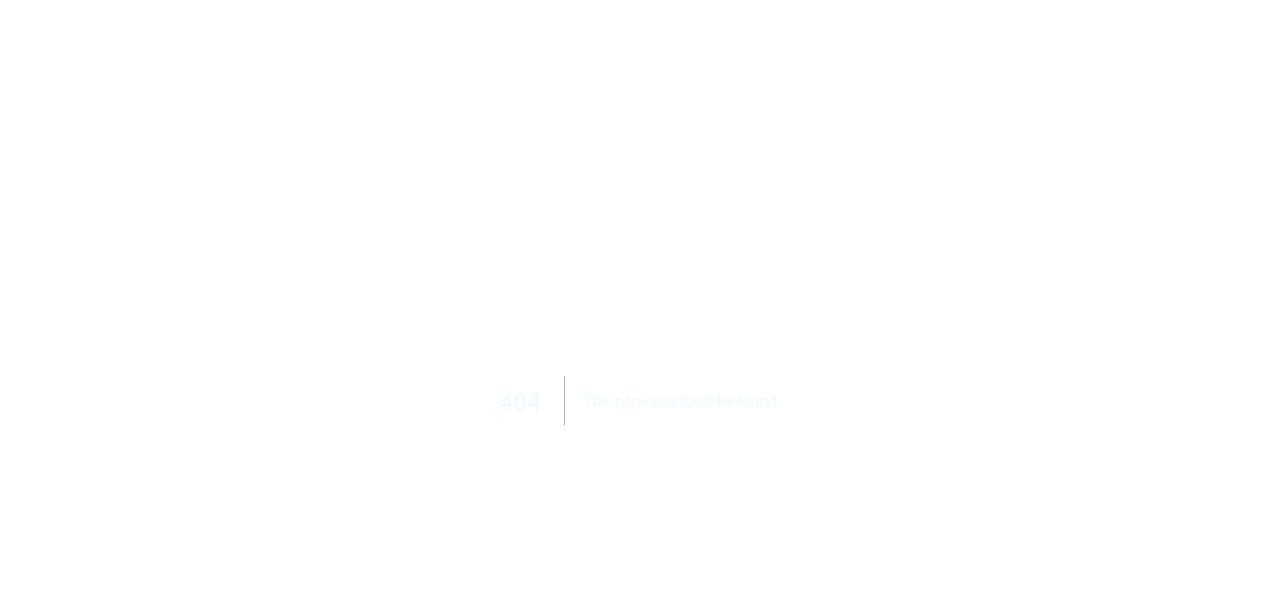
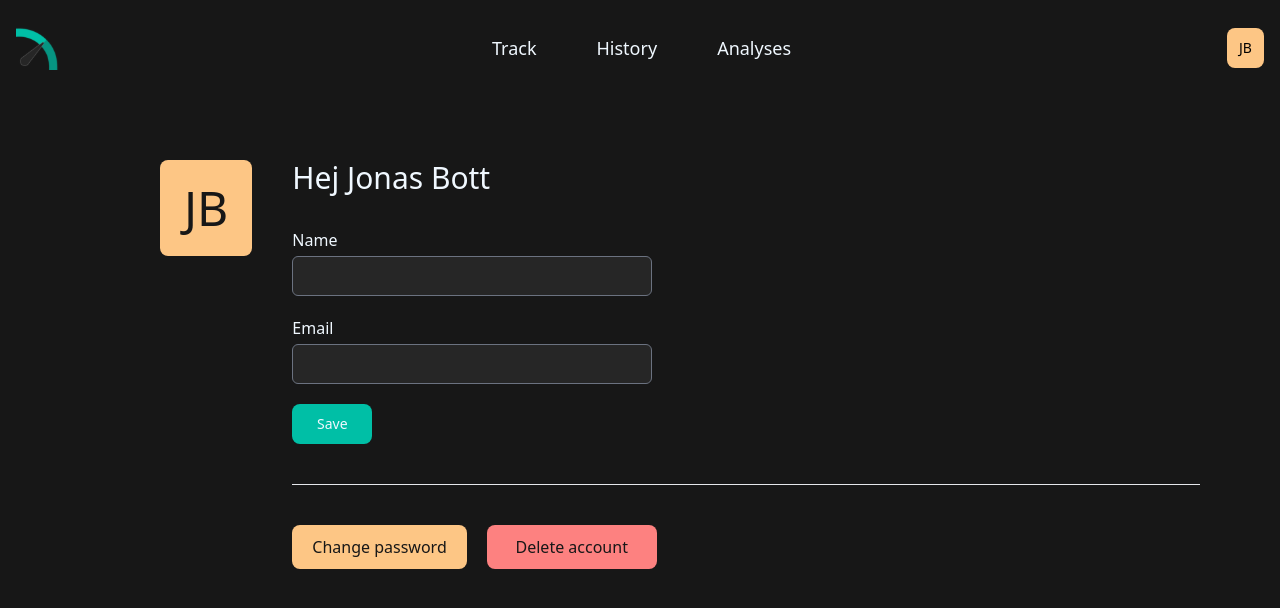
Before and after one commit to D3nn7/worktime-tracker, a Next.js app in the folder worktime-tracker-dev/: page /account in a window 1280 px wide. Before the commit this address had no page. Shown: the top 608 px of the page. Built offline with nearby package versions, Linux system fonts and the light colour scheme.

Commit message:
revise default background and paging

```diff
--- a/worktime-tracker-dev/components/analyses/TimeBox.tsx
+++ b/worktime-tracker-dev/components/analyses/TimeBox.tsx
@@ -2,9 +2,6 @@ import { ITimeBoxProps as Props } from "../../lib/types/types";
 
 export default function TimeBox(props: Props) {
     return (
-        // <div
-        //     className={`bg-account-input py-5 pl-4 pr-64 flex flex-col rounded-lg ${props.style} `}
-        // >
         <div
             className={`bg-account-input py-5 pl-4 flex flex-col rounded-lg ${props.style} `}
         >
--- a/worktime-tracker-dev/components/navigation/AccountSideBar.tsx
+++ b/worktime-tracker-dev/components/navigation/AccountSideBar.tsx
@@ -38,7 +38,7 @@ export default function AccountDropdown(props: Props) {
                     </li>
                     <li>
                         <Link
-                            href={"/account/account"}
+                            href={"/account"}
                             className="block px-4 py-2 hover:bg-[#404040] rounded-md"
                         >
                             Account Settings
--- a/worktime-tracker-dev/components/navigation/NavBarTracking.tsx
+++ b/worktime-tracker-dev/components/navigation/NavBarTracking.tsx
@@ -9,7 +9,7 @@ import AccountSideBar from "./AccountSideBar";
 
 export default function NavBar() {
     const router = useRouter();
-    const [navAccount, setNavAccount] = useState<string>("account/account");
+    const [navAccount, setNavAccount] = useState<string>("account");
 
     useEffect(() => {
         if (router.query.id === "account") {
--- a/worktime-tracker-dev/pages/account/[id].tsx
+++ b/worktime-tracker-dev/pages/account/[id].tsx
@@ -4,7 +4,6 @@ import Verify from "../../components/account/Verify";
 import ResetPassword from "../../components/account/ResetPassword";
 import { NextRequest } from "next/server";
 import { useRouter } from "next/router";
-import Account from "../../components/account/Account";
 import Image from "next/image";
 import Logo from "../../assets/Logo.svg";
 
@@ -21,23 +20,13 @@ export default function AccountDefault(req: NextRequest) {
                 return <Verify />;
             case "resetPassword":
                 return <ResetPassword />;
-            case "account":
-                return <Account />;
             default:
-                return <div>register</div>;
+                return <div>404</div>;
         }
     };
 
-    const getSite = (): JSX.Element => {
-        if (router.query.id === "account") {
     return (
-                <div className="bg-bg-base h-screen w-screen">
-                    <Account />
-                </div>
-            );
-        } else {
-            return (
-                <div className="bg-gradient-to-b from-cyan-base to-green-base w-screen h-screen">
+        <div className="bg-gradient-to-b from-cyan-base to-green-base">
             <div className="bg-bg-base w-3/5 pt-32 pl-16 h-screen">
                 <div className="flex flex-row">
                     <div className="flex-initial mr-3">
@@ -52,7 +41,3 @@ export default function AccountDefault(req: NextRequest) {
         </div>
     );
 }
-    };
-
-    return <>{getSite()}</>;
-}
--- a/worktime-tracker-dev/components/account/Account.tsx
+++ b/worktime-tracker-dev/pages/account/index.tsx
@@ -1,9 +1,9 @@
-import NavBar from "../navigation/NavBarTracking";
+import NavBar from "../../components/navigation/NavBarTracking";
 import Link from "next/link";
 
 export default function Account() {
     return (
-        <div className="h-screen w-screen">
+        <div>
             <NavBar />
             <div className="pl-40 pt-40 pr-20 mx-auto container">
                 <div className="flex flex-row">
--- a/worktime-tracker-dev/pages/analyses.tsx
+++ b/worktime-tracker-dev/pages/analyses.tsx
@@ -4,7 +4,7 @@ import CategoryBox from "../components/analyses/CategoryBox";
 
 export default function Analyses() {
     return (
-        <div className="bg-bg-base h-screen w-screen">
+        <div>
             <NavBar />
             <div className="container mx-auto pt-40">
                 <div className="text-3xl">Analyses</div>
--- a/worktime-tracker-dev/pages/categories.tsx
+++ b/worktime-tracker-dev/pages/categories.tsx
@@ -12,7 +12,7 @@ export default function Categories() {
     ];
 
     return (
-        <div className="bg-bg-base min-h-screen w-screen">
+        <div>
             <NavBar />
             <div className="container mx-auto pt-40 pb-20">
                 <div className="pb-20 ">
--- a/worktime-tracker-dev/pages/index.tsx
+++ b/worktime-tracker-dev/pages/index.tsx
@@ -2,7 +2,7 @@ import NavBar from "../components/navigation/NavBarTracking";
 
 export default function Index() {
     return (
-        <div className="bg-bg-base h-screen w-screen">
+        <div>
             <NavBar />
         </div>
     );
--- a/worktime-tracker-dev/pages/productPage.tsx
+++ b/worktime-tracker-dev/pages/productPage.tsx
@@ -37,7 +37,7 @@ export default function productPage() {
         },
     ];
     return (
-        <div className="bg-bg-base h-full w-screen">
+        <div>
             <NavBar />
             <div className="container mx-auto pt-60">
                 <div className="flex flex-row place-items-center ">
--- a/worktime-tracker-dev/styles/globals.css
+++ b/worktime-tracker-dev/styles/globals.css
@@ -4,3 +4,9 @@
 * {
     color: aliceblue;
 }
+
+html {
+    background-color: #171717;
+    min-height: 100vh;
+    width: 100vw;
+}
```
Lines whose indentation alone changed are shown as unchanged.
